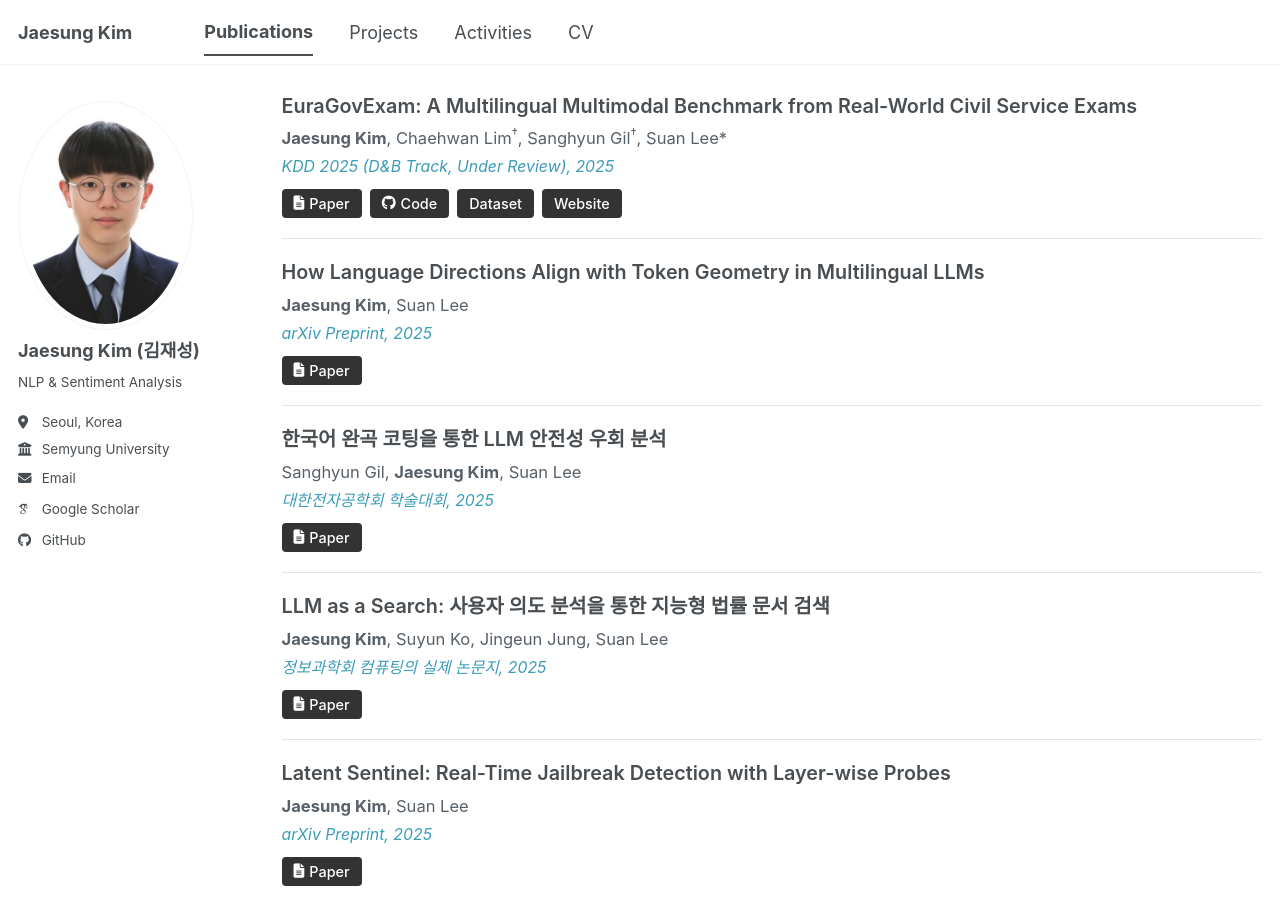
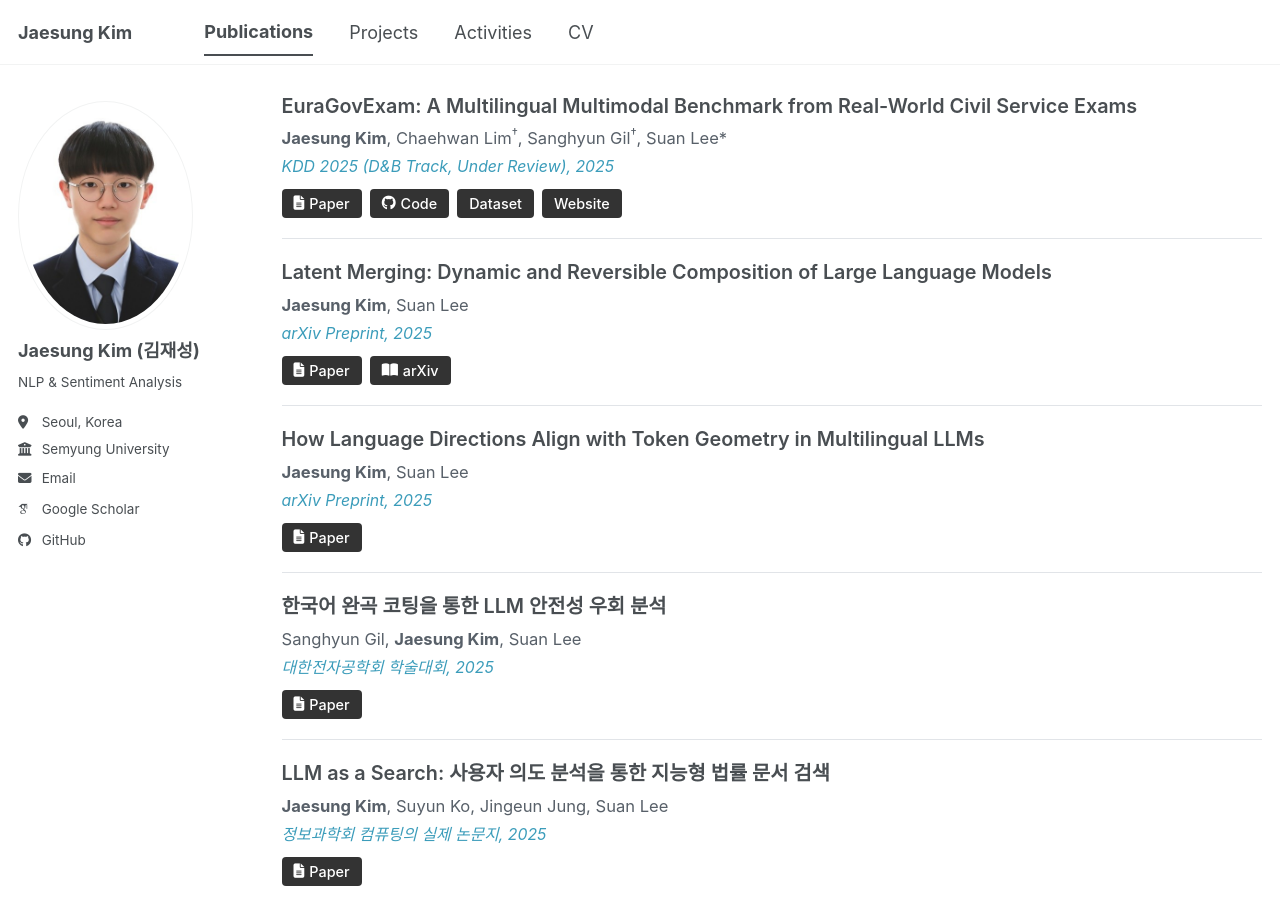
Before and after one commit to thisiskorea/CV, a Jekyll site: the page built from _pages/publications.html, in a window 1280 px wide and 900 px high, scrolled down 770 px. Built offline with Jekyll 4.4.1, drawn with Linux system fonts in a browser that asks for light colours; some web fonts are replaced; a script bundle is joined from its source files by our own code; library files that are not in the unit come from our copies.

Commit message:
Add Latent Merging paper (arXiv 2025) with PDF link
https://claude.ai/code/session_01CU9SVkWVuVsgHzfbJU88mX

```diff
--- /dev/null
+++ b/_publications/2025-11-17-latent-merging.md
@@ -0,0 +1,43 @@
+---
+title: "Latent Merging: Dynamic and Reversible Composition of Large Language Models"
+collection: publications
+category: manuscripts
+permalink: /publication/2025-latent-merging
+date: 2025-11-17
+venue: 'arXiv Preprint'
+citation_authors: '<strong>Jaesung Kim</strong>, Suan Lee'
+paperurl: '/CV/paper/Latent_Merging__Composing_Large_Language_Models_in_Hidden_State_Space (14).pdf'
+arxivurl: ''
+excerpt: ''
+---
+
+<link rel="stylesheet" href="/CV/assets/css/pub-detail.css">
+
+<div class="arxiv-wrap">
+  <div class="arxiv-sidebar">
+    <span class="arxiv-label">Authors</span>
+    <span class="arxiv-value"><strong>Jaesung Kim</strong>, Suan Lee</span>
+
+    <span class="arxiv-label">Published</span>
+    <span class="arxiv-value">2025</span>
+
+    <span class="arxiv-label">Venue</span>
+    <span class="arxiv-value">arXiv<br><span style="font-size:0.88em;color:#888;">Preprint</span></span>
+  </div>
+
+  <div class="arxiv-main">
+    <div class="arxiv-section-title">Abstract</div>
+    <div class="arxiv-abstract">
+      We propose Latent Merging, a dynamic and reversible method for composing multiple large language models in hidden state space. Unlike conventional model merging approaches that permanently alter model weights, Latent Merging operates at the representation level, enabling flexible composition and decomposition of model capabilities at inference time. This approach allows for task-specific combination of specialized models while preserving the original models intact, offering a practical and efficient alternative to traditional merging and ensemble methods.
+    </div>
+
+    <div class="arxiv-section-title">Keywords</div>
+    <div class="arxiv-keywords">
+      <span>Model Merging</span>
+      <span>Hidden State Space</span>
+      <span>LLM Composition</span>
+      <span>Dynamic Inference</span>
+      <span>Representation Space</span>
+    </div>
+  </div>
+</div>
```
Also changed, not shown: _pages/about.md (+5 -0 lines).
